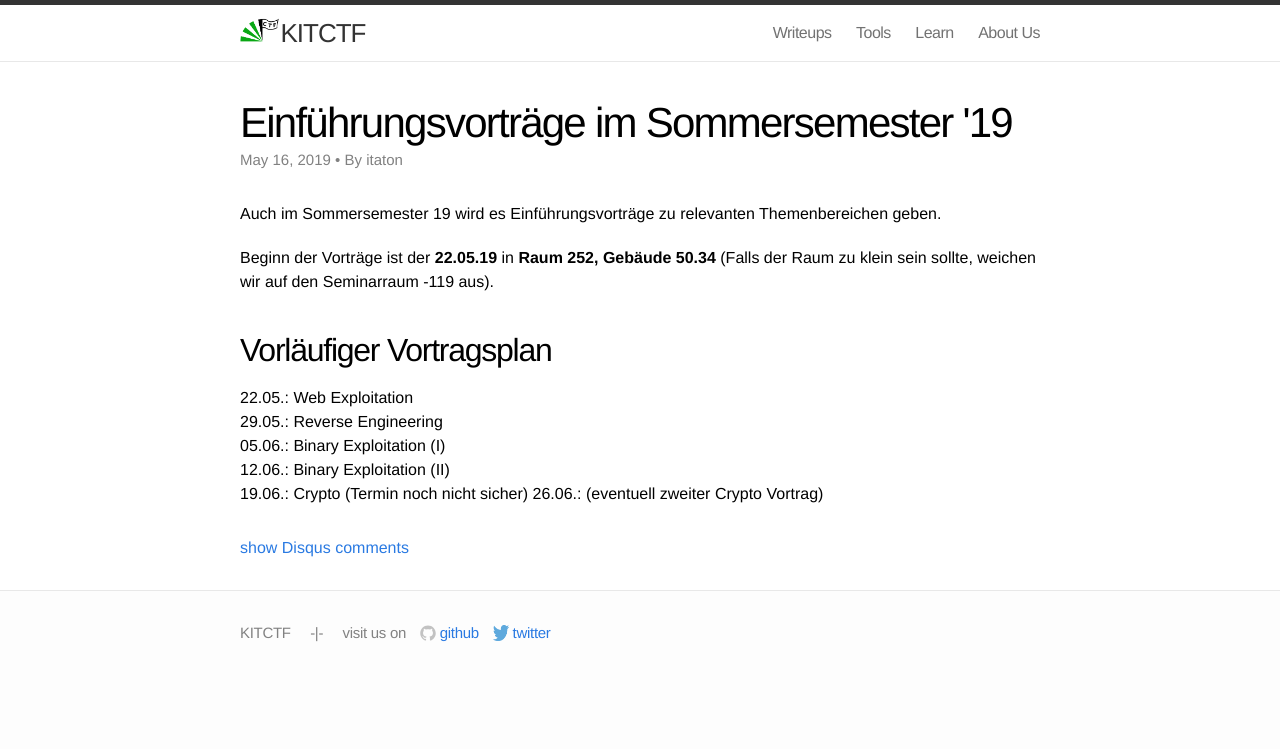
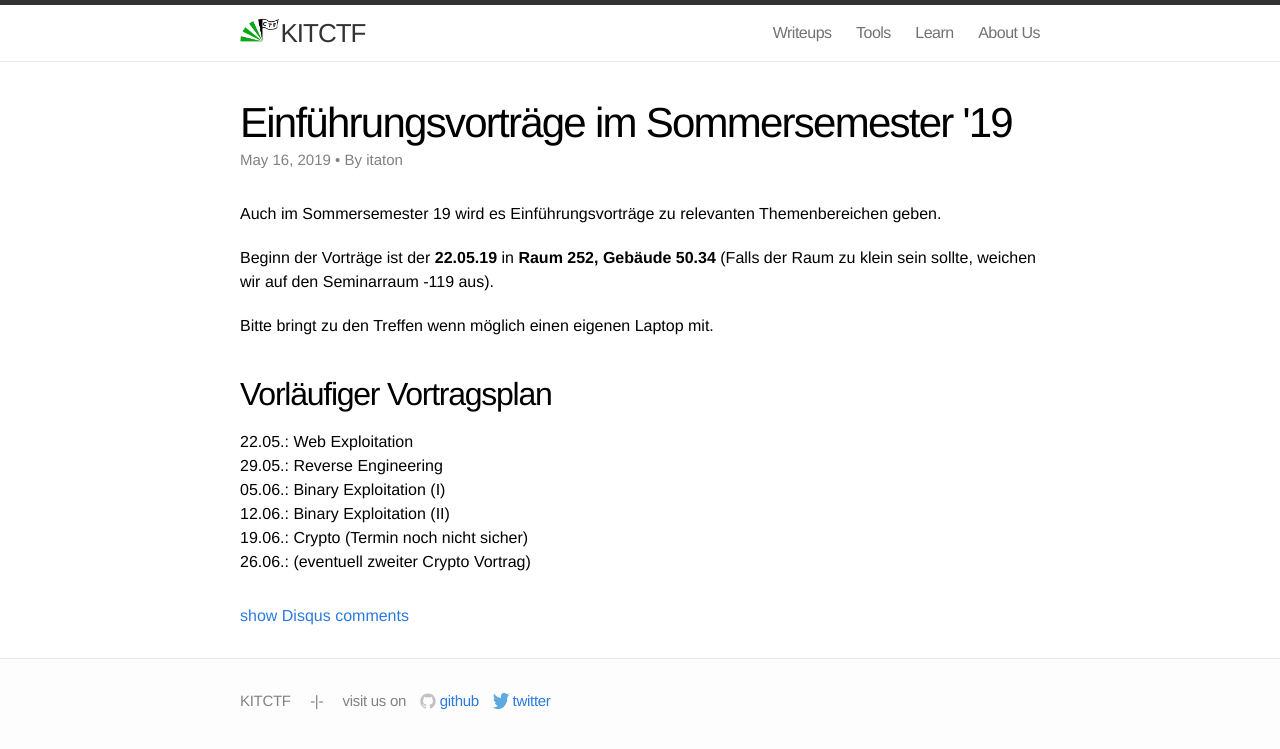
Before and after one commit to kitctf/www, a Jekyll site: the page built from _posts/2019-05-16-introduction-ss19.md, in a window 1280 px wide. Shown: the top 749 px of the page. Built offline with Jekyll 4.4.1, drawn with Linux system fonts in a browser that asks for light colours.

Commit message:
laptop note + cleanup

```diff
--- a/_posts/2019-05-16-introduction-ss19.md
+++ b/_posts/2019-05-16-introduction-ss19.md
@@ -10,6 +10,8 @@
 
 Beginn der Vorträge ist der **22.05.19** in **Raum 252, Gebäude 50.34** (Falls der Raum zu klein sein sollte, weichen wir auf den Seminarraum -119 aus).
 
+Bitte bringt zu den Treffen wenn möglich einen eigenen Laptop mit.
+
 ## Vorläufiger Vortragsplan
 22.05.: Web Exploitation
 29.05.: Reverse Engineering
```
